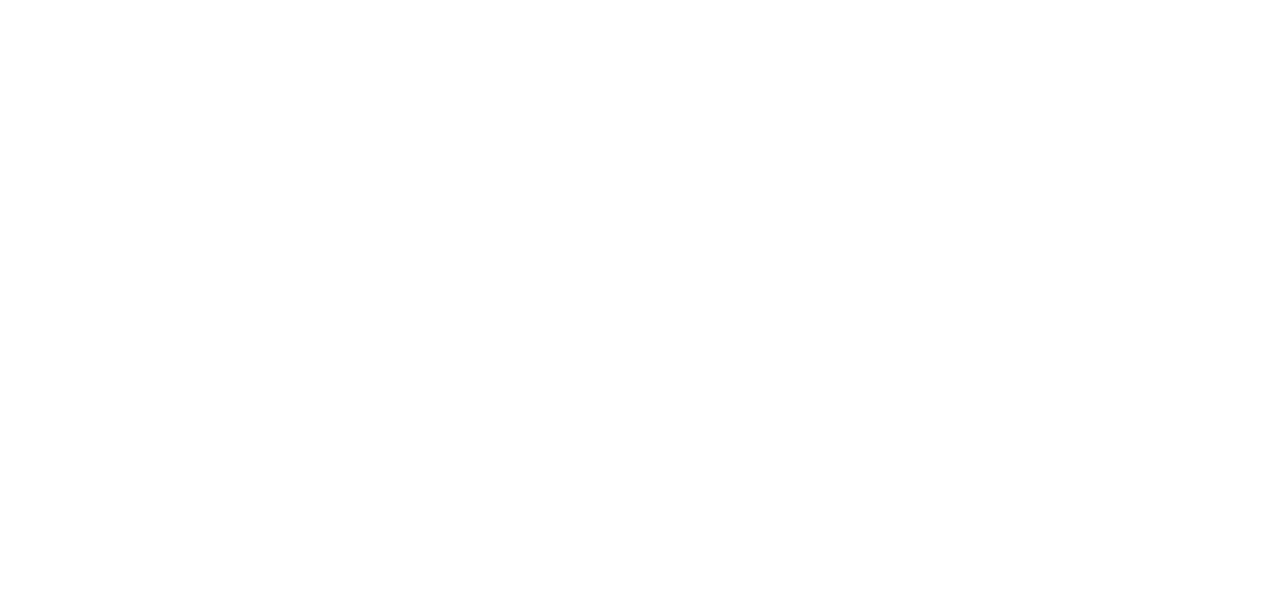
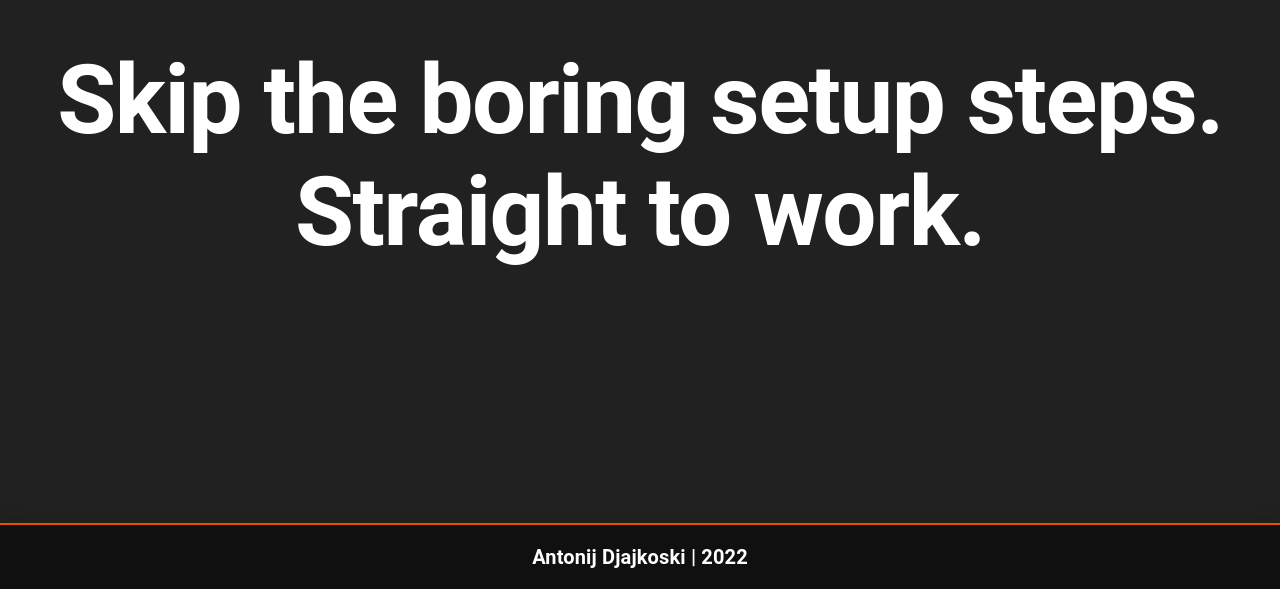
Before and after one commit to adzajko/zenith-portal, a React (Create React App) app: page / in a window 1280 px wide. Before the commit this address had no page. Shown: the part 211-800 px from the top of the page. Built offline with nearby package versions, Linux system fonts and the light colour scheme.

Commit message:
Dashboard setup

```diff
--- a/src/App.tsx
+++ b/src/App.tsx
@@ -3,6 +3,7 @@
 import ApplicationRouter from "./router";
 import { Header } from "./ui/Header";
 import { Footer } from "./ui/Footer";
+import { MainContainer } from "./ui/MainContainer";
 
 const AppContainer = styled(Box)({
   height: "100%",
@@ -14,7 +15,9 @@
   return (
     <AppContainer>
       <Header />
-      <ApplicationRouter />
+      <MainContainer>
+        <ApplicationRouter />
+      </MainContainer>
       <Footer />
     </AppContainer>
   );
--- /dev/null
+++ b/src/features/Dashboard/DashboardContainer.tsx
@@ -0,0 +1,27 @@
+import React from "react";
+import { Box, styled, Typography } from "@mui/material";
+
+const StyledDashboardContainer = styled(Box)({
+  display: "grid",
+  placeItems: "center",
+  placeContent: "center",
+  height: "100%"
+});
+
+const Title = styled(Typography)(({ theme }) => ({
+  ...theme.typography.h1,
+  color: theme.palette.common.white,
+  textAlign: "center",
+  fontWeight: "bold"
+}));
+
+function DashboardContainer(): JSX.Element {
+  return (
+    <StyledDashboardContainer>
+      <Title>Skip the boring setup steps.</Title>
+      <Title>Straight to work.</Title>
+    </StyledDashboardContainer>
+  );
+}
+
+export default DashboardContainer;
--- a/src/router/index.tsx
+++ b/src/router/index.tsx
@@ -2,12 +2,20 @@
 import { BrowserRouter, Navigate, Route, RouteProps, Routes } from "react-router-dom";
 import { selectLoggedIn } from "../features/authentication/authSlice";
 import { useAppSelector } from "../store/hooks";
+import DashboardContainer from "../features/Dashboard/DashboardContainer";
 
 interface ApplicationRoute extends RouteProps {
   isPrivate: boolean;
 }
 
-const ROUTES: ApplicationRoute[] = [];
+const ROUTES: ApplicationRoute[] = [
+  {
+    path: "/",
+    index: true,
+    element: <DashboardContainer />,
+    isPrivate: false
+  }
+];
 
 function ApplicationRouter(): JSX.Element {
   const isLoggedIn = useAppSelector(selectLoggedIn);
--- a/src/ui/Footer/Footer.tsx
+++ b/src/ui/Footer/Footer.tsx
@@ -1,5 +1,24 @@
 import React from "react";
+import { Box, styled, Typography } from "@mui/material";
+
+const StyledFooter = styled(Box)(({ theme }) => ({
+  padding: theme.spacing(2),
+  boxShadow: theme.shadows[11],
+  background: "#101010",
+  borderTop: `2px solid ${theme.palette.warning.dark}`
+}));
+
+const FooterText = styled(Typography)(({ theme }) => ({
+  ...theme.typography.h6,
+  textAlign: "center",
+  color: theme.palette.common.white,
+  fontWeight: "bold"
+}));
 
 export function Footer(): JSX.Element {
-  return <div />;
+  return (
+    <StyledFooter>
+      <FooterText>Antonij Djajkoski | 2022</FooterText>
+    </StyledFooter>
+  );
 }
--- /dev/null
+++ b/src/ui/MainContainer/MainContainer.tsx
@@ -0,0 +1,16 @@
+import React from "react";
+import { Box, styled } from "@mui/material";
+
+interface MainContainerProps {
+  children: React.ReactNode;
+}
+
+const StyledMainContainer = styled(Box)(({ theme }) => ({
+  backgroundColor: theme.palette.grey["900"],
+  maxHeight: "100%",
+  overflowY: "auto"
+}));
+
+export function MainContainer({ children }: MainContainerProps): JSX.Element {
+  return <StyledMainContainer>{children}</StyledMainContainer>;
+}
--- /dev/null
+++ b/src/ui/MainContainer/index.ts
@@ -0,0 +1 @@
+export * from "./MainContainer";
```
Also changed, not shown: 1 other file (tests, documents, lock files or other folders).
